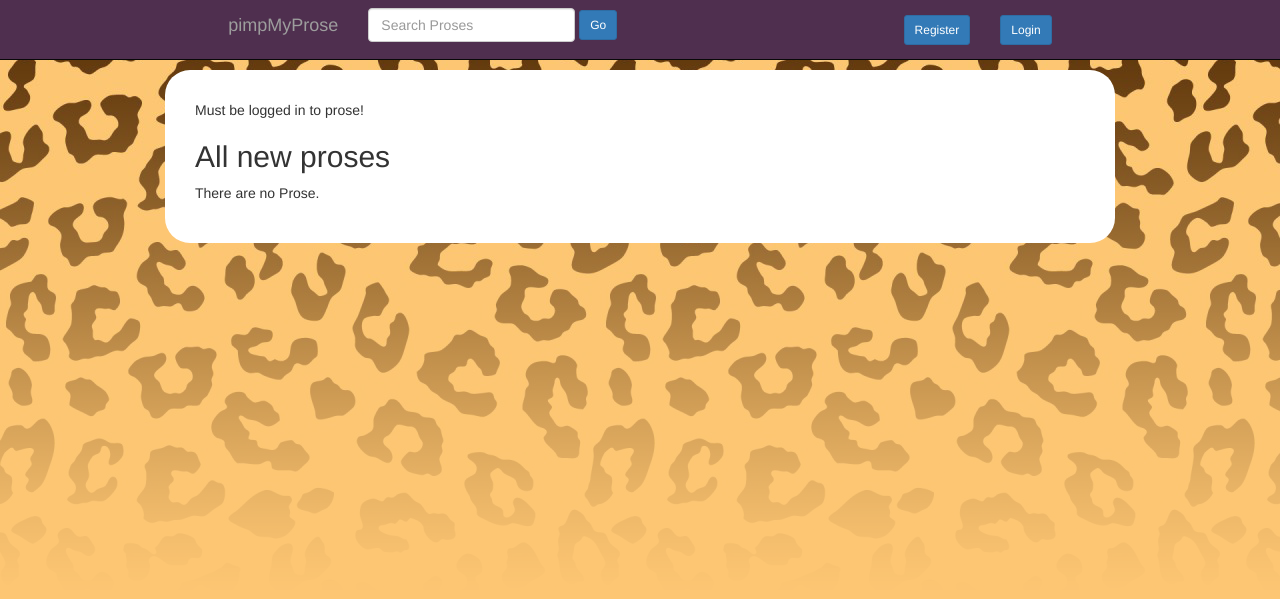
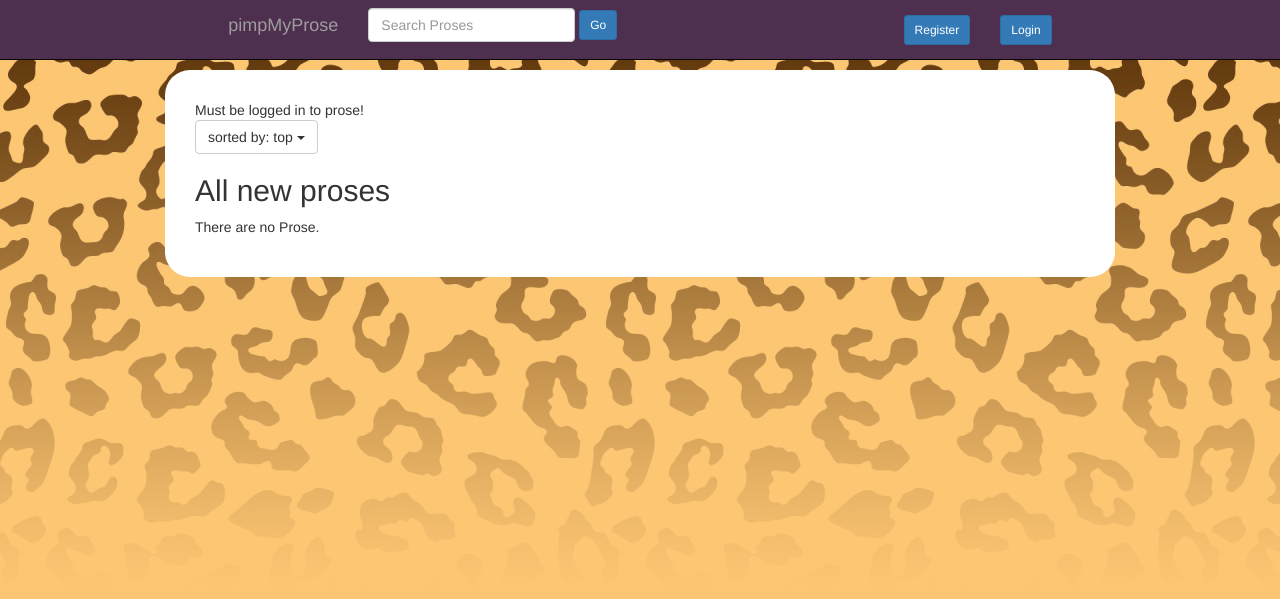
Before and after one commit to Vilos92/pimpmyprose, a Django app: page /prose/ in a window 1280 px wide. Shown: the top 599 px of the page. Run offline with Django 3.2, Linux system fonts and the light colour scheme; data that the repository does not hold is empty; parts of the project's set-up code (start-up, migrations or seed data) failed here and were passed over; some libraries are stand-ins or nearby versions.

Commit message:
Modified link colors. Added filter dropdown to index for Prose list. Created view to handle different filters.

```diff
--- a/pimpmyprose/prose/static/css/main.css
+++ b/pimpmyprose/prose/static/css/main.css
@@ -1,6 +1,6 @@
 /* Recolor all links */
 a:link, a:hover, a:visited, a:active {
- color: #337AB7;
+ color: #FFFFFF;
 }
 
 /* Body must have padding at the top so navbar does not cover content by default */
@@ -75,13 +75,11 @@ body {
 /* Table CSS for both pimps and proses */
 /* Individual cell CSS */
 
-.pimpProsePurpleCell {
-	background-color: #4F2F4F;
-	color: #FFFFFF;
-}
-
 /* Header rows */
 .pimpProseTableHeader {
+	background-color: #4F2F4F;
+	color: #9D9D9D;
+
 	font-size: 0.9em;
 
 	border-color: #4F2F4F;
--- a/pimpmyprose/prose/urls.py
+++ b/pimpmyprose/prose/urls.py
@@ -6,6 +6,9 @@ from prose import views
 urlpatterns = patterns( '',
 	# ex: /prose/
 	url( r'^$', views.index, name = 'index' ),
+
+	# ex: /prose/top/
+	url( r'^(?P<filter>.+)/$', views.indexFiltered, name = 'indexFiltered' ),
 
 	# ex: /prose/5/
 	url( r'^(?P<prose_id>\d+)/$', views.detail, name = 'detail' ),
--- a/pimpmyprose/prose/views.py
+++ b/pimpmyprose/prose/views.py
@@ -78,7 +78,7 @@ def user_login(request):
 		if user:
 			if user.is_active:
 				login( request, user )
-				return HttpResponseRedirect('/prose/')
+				return HttpResponseRedirect( reverse( 'prose:index' ) )
 			else:
 				return HttpResponseRedirect( "Your pimpMyProse account is disabled." )
 		else:
@@ -121,7 +121,53 @@ def index(request):
 
 	return render_to_response(
 			'prose/index.html',
-			{ 'prose_form' : prose_form, 'prose_list' : latest_prose_list  },
+			{ 'prose_form' : prose_form, 'prose_list' : latest_prose_list, 'filter' : 'top' },
+			context )
+
+def indexFiltered( request, filter ):
+	context = RequestContext(request)
+
+	if filter == 'top':
+		# Right now order by best in newest 50.
+		# Replace this later by adding time to score for rank in top
+		# Newer ones get precedence then, but score matters most
+		prose_list = Prose.objects.order_by('-pub_date')[:50]
+		prose_list = sorted( list( prose_list ), key = lambda x : x.pimpScoreSum, reverse = True )
+	elif filter == 'new':
+		# Simply get the 50 latest posts
+		prose_list = Prose.objects.order_by('-pub_date')[:50]
+	elif filter == 'worst':
+		# Show worst posts
+		prose_list = Prose.objects.order_by('-pub_date')[:50]
+		prose_list = sorted( list( prose_list ), key = lambda x : x.pimpScoreSum )
+	elif filter == 'old':
+		prose_list = Prose.objects.order_by('pub_date')[:50]
+	else:
+		return HttpResponseRedirect( reverse( 'prose:index' ) )
+
+	if request.user.is_authenticated() and request.method == 'POST':
+		prose_form = ProseForm( data = request.POST )
+
+		if prose_form.is_valid():
+			# Save prose data from form into prose
+			prose = prose_form.save( commit = False )
+			# Reset prose form so no data on page reload
+			prose_form = ProseForm()
+
+			prose.user = request.user
+			prose.pub_date = timezone.now()
+
+			prose.save()
+
+		else:
+			print prose_form.errors
+
+	else:
+		prose_form = ProseForm()
+
+	return render_to_response(
+			'prose/index.html',
+			{ 'prose_form' : prose_form, 'prose_list' : prose_list, 'filter' : filter },
 			context )
 
 def detail( request, prose_id ):
--- a/pimpmyprose/templates/prose/index.html
+++ b/pimpmyprose/templates/prose/index.html
@@ -1,5 +1,5 @@
 {% extends "prose/base.html" %}
-{% block title %}pimpMyProse {% endblock %}
+{% block title %}pimpMyProse{% endblock %}
 
 {% block content %}
 
@@ -20,6 +20,19 @@ Must be logged in to prose!
 
 <br>
 
+<div class="dropdown">
+	<button class="btn btn-default dropdown-toggle" type="button" id="dropdownFilter" data-toggle="dropdown" aria-expanded="true">
+		sorted by: {{ filter }}
+		<span class="caret"></span>
+	</button>
+	<ul class="dropdown-menu" role="menu" aria-labelledby="dropdownFilter">
+		<li role="presentation"><a role="menuitem" tabindex="-1" href="{% url 'prose:indexFiltered' 'top' %}">Top</a></li>
+		<li role="presentation"><a role="menuitem" tabindex="-1" href="{% url 'prose:indexFiltered' 'new' %}">New</a></li>
+		<li role="presentation"><a role="menuitem" tabindex="-1" href="{% url 'prose:indexFiltered' 'worst' %}">Worst</a></li>
+		<li role="presentation"><a role="menuitem" tabindex="-1" href="{% url 'prose:indexFiltered' 'old' %}">Old</a></li>
+	</ul>
+</div>
+
 <h2>All new proses</h2>
 {% include "prose/prose_list.html" %}
 
--- a/pimpmyprose/templates/prose/pimp_list_item.html
+++ b/pimpmyprose/templates/prose/pimp_list_item.html
@@ -1,5 +1,5 @@
 <tr class="pimpProseTableHeader">
-	<th class="pimpProsePurpleCell">
+	<th>
 		<p class="pimpProseTableHeaderUser"><a href="{% url 'prose:profile' pimp.user.id %}">{{ pimp.user.username }}</a></p>
 		&nbsp;&nbsp;&nbsp;&nbsp;<p id="pimp_{{ pimp.id }}_score" class="pimpProseTableHeaderText">{{ pimp.score }}</p>
 		&nbsp;&nbsp;&nbsp;&nbsp;{% include "prose/voting_interface.html" %}
--- a/pimpmyprose/templates/prose/prose_list.html
+++ b/pimpmyprose/templates/prose/prose_list.html
@@ -3,7 +3,7 @@
 	<table class="table">
 		{% for prose in prose_list %}
 		<tr class="pimpProseTableHeader">
-			<th class="pimpProsePurpleCell"><p class="pimpProseTableHeaderUser"><a href="{% url 'prose:profile' prose.user.id %}">{{ prose.user.username }}</a></p>
+			<th><p class="pimpProseTableHeaderUser"><a href="{% url 'prose:profile' prose.user.id %}">{{ prose.user.username }}</a></p>
 			<p class="pimpProseTableHeaderText">&nbsp;&nbsp;&nbsp;&nbsp;{{ prose.pimpScoreSum }} total points&nbsp;&nbsp;-&nbsp;&nbsp;{{ prose.pimp_set.count }} Pimps&nbsp;&nbsp;&nbsp;&nbsp;:&nbsp;&nbsp;&nbsp;&nbsp;<a href="{% url 'prose:detail' prose.id %}">Pimp-it</a></p></th>
 		</tr>
 		<tr class="pimpProseTableOtherRows">
```
Also changed, not shown: README.md.
